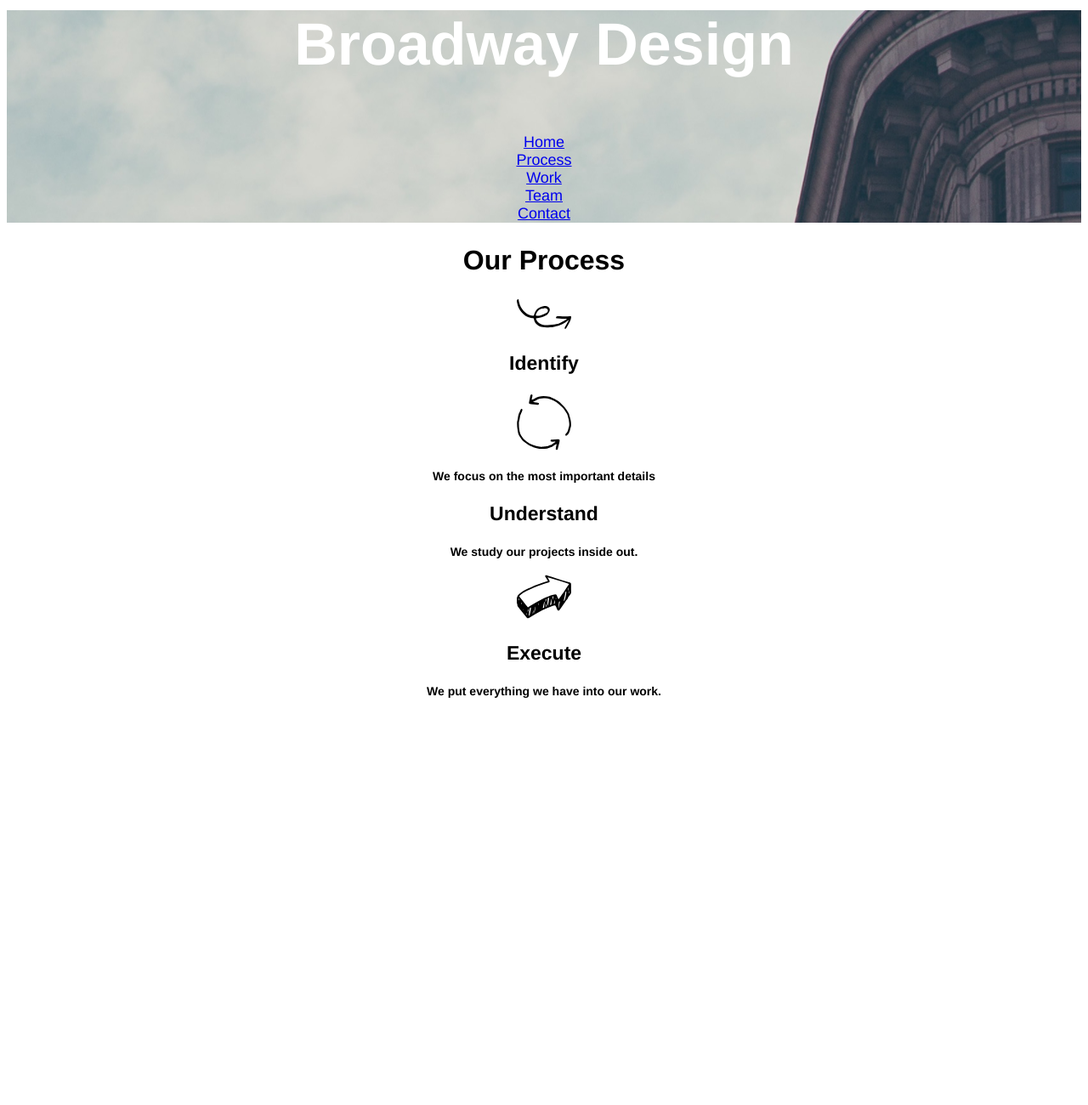
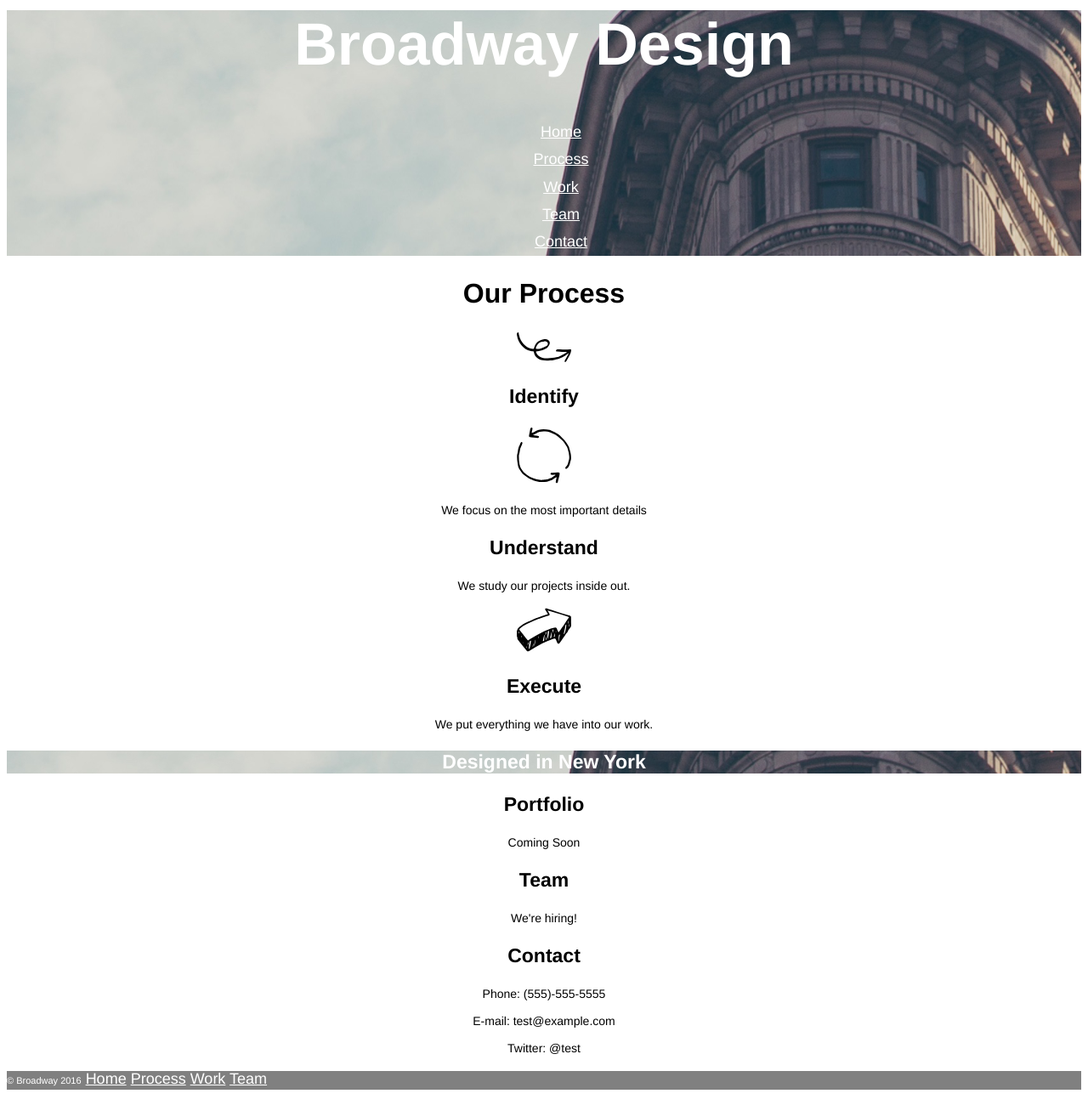
Before and after one commit to gdub008/broadway, a plain HTML site: page index.html in a window 1280 px wide. Shown: the part 35-1335 px from the top of the page at 85% size. Before the commit the page ends 875 px from the top, so only its background shows below. Drawn offline with Linux system fonts and the light colour scheme.

Commit message:
Added final sections of page and tweaks

```diff
--- a/index.html
+++ b/index.html
@@ -6,18 +6,19 @@
     <title>Broadway Design</title>
   </head>
   <body class="page-style">
-    <div class="page-menu">
+    <div class="back-image">
       <h1>Broadway Design</h1>
-      <br>
-      <nav class="nav-style">
+      <nav>
+        <ul class="menu-top">
           <li><a href="home">Home</a> </li>
           <li><a href="process">Process</a> </li>
           <li><a href="work">Work</a> </li>
           <li><a href="team">Team</a> </li>
           <li><a href="contact">Contact</a> </li>
+        </ul>
       </nav>
     </div>
-    <div>
+    <div style="text-align:center">
       <h2>Our Process</h2>
       <img src="resources/identify.svg" alt="identify image" />
       <h3>Identify</h3>
@@ -29,5 +30,24 @@
       <h3>Execute</h3>
       <h4>We put everything we have into our work.</h4>
     </div>
+    <div>
+      <h3 class="back-image">Designed in New York</h3>
+      <h3>Portfolio</h3>
+      <h4>Coming Soon</h4>
+      <h3>Team</h3>
+      <h4>We're hiring!</h4>
+      <h3>Contact</h3>
+      <h4>Phone: (555)-555-5555<br><br>
+      E-mail: test@example.com<br><br>
+      Twitter: @test</h4>
+    </div>
+    <div class="footer-style">
+      <p class="menu-footer"><span style=font-size:11px;>&copy; Broadway 2016</span>
+        <a href="home">Home</a>
+        <a href="process">Process</a>
+        <a href="work">Work</a>
+        <a href="team">Team</a>
+      </p>
+    </div>
   </body>
 </html>
--- a/resources/css/style.css
+++ b/resources/css/style.css
@@ -1,35 +1,62 @@
 h1 {
+  text-align: center;
   font-size:    70px;
   font-weight:  bold;
   color:        white;
 }
 
 h2 {
+  text-align: center;
   font-size:    32px;
   font-weight:  bold;
 }
 
 h3 {
+  text-align: center;
   font-size:    23px;
   font-weight:  bold;
 }
 
 h4 {
+  text-align: center;
   font-size: 14px;
+  font-weight: normal;
 }
 
 .page-style {
   font-family:  Helvetica;
-  text-align: center;
 }
 
-.page-menu {
+.back-image {
   background-image: url("../the-flatiron-building.png");
+  background-position: center;
+  background-repeat: no-repeat;
+  text-align: center;
+  color: white;
 }
 
-.nav-style {
+.menu-top {
   list-style-type:  none;
-  font-family:      Helvetica;
   font-size:        18px;
   color:            white;
+  line-height:      1.8em;
 }
+.menu-top a:link {
+  color: white;
+}
+
+.menu-footer {
+  list-style-type:  none;
+  font-size:        18px;
+  color:            white;
+  line-height:      1.1em;
+}
+.menu-footer a:link {
+  color: white;
+}
+
+.footer-style {
+  background-color: gray;
+  text-align; left;
+  color: white;
+}
```
